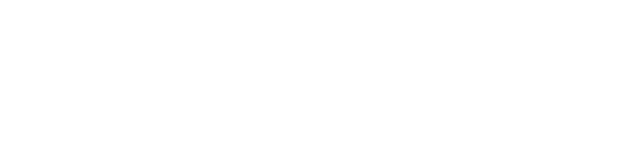
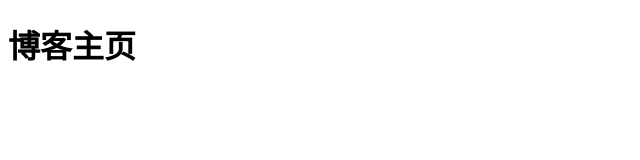
Before and after one commit to yayaLiang/blog, a plain HTML site: page index.html in a window 1280 px wide. Shown: the whole page, without its empty margins (0-640 px from the left). Drawn offline with Linux system fonts and the light colour scheme.

Commit message:
修改博客

```diff
--- a/index.html
+++ b/index.html
@@ -8,6 +8,6 @@
     <title>主页</title>
 </head>
 <body>
-
+<h1>博客主页</h1>
 </body>
 </html>
```
Also changed, not shown: detail.html (+1 -1 lines).
